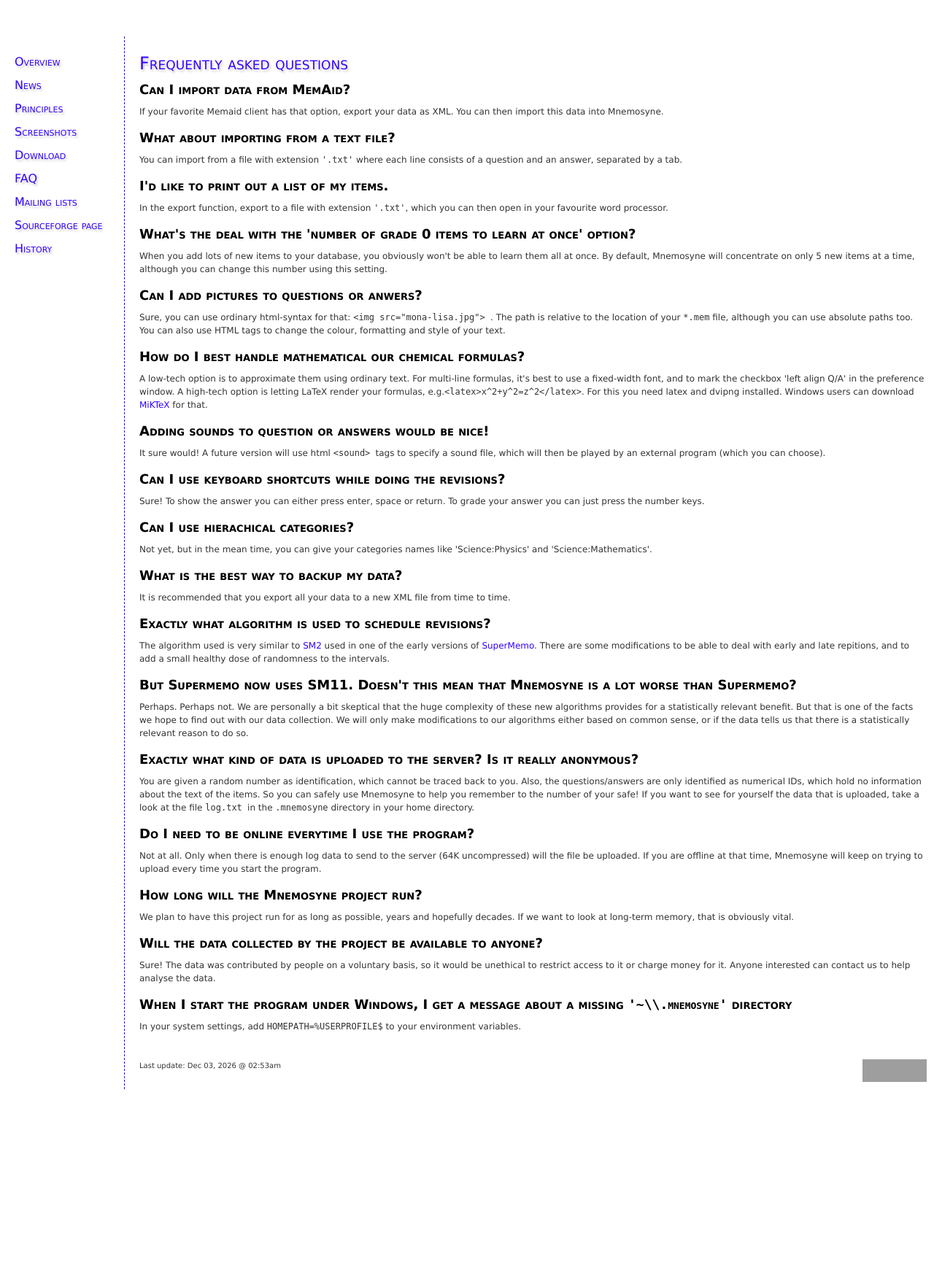
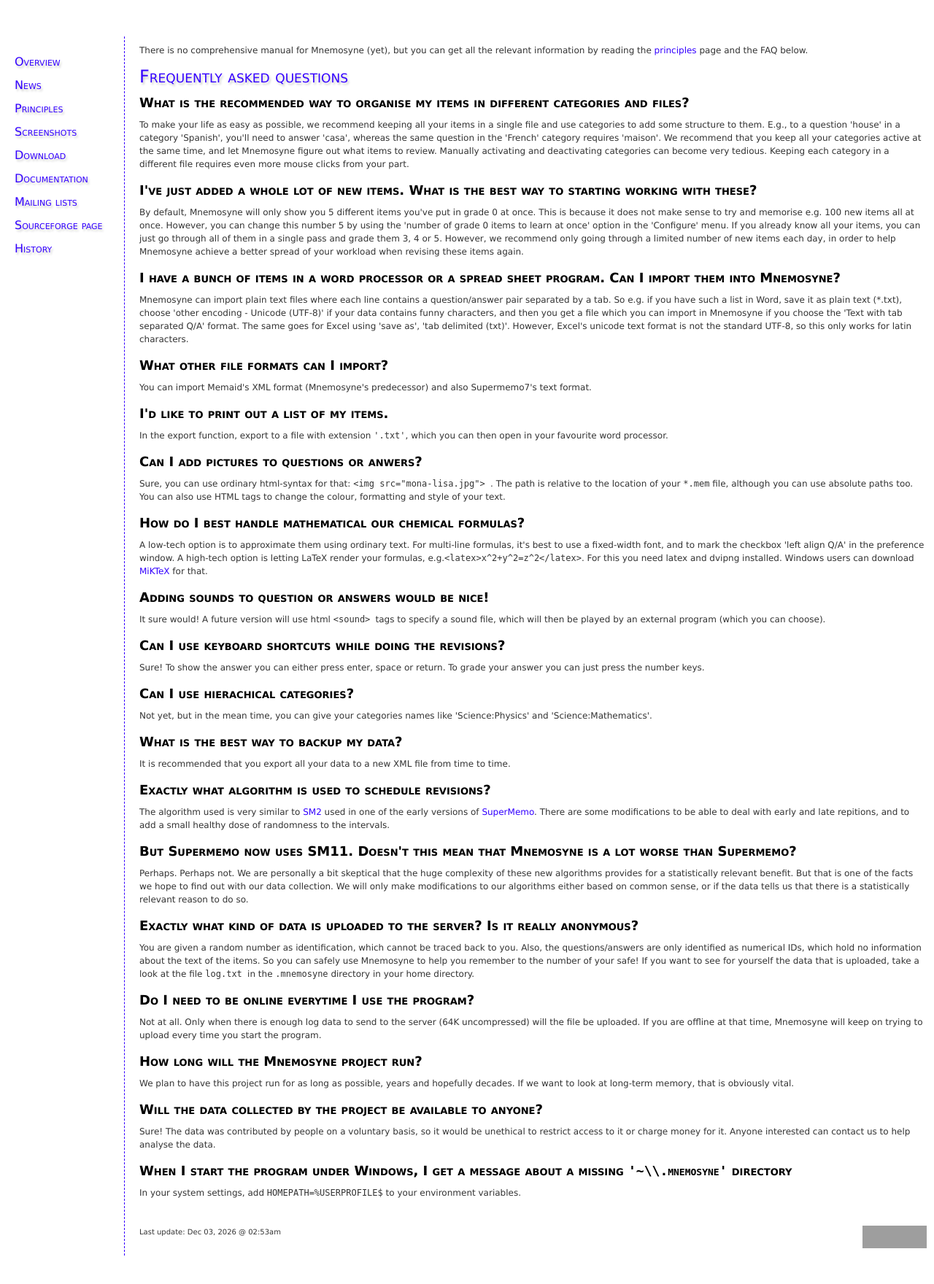
Before and after one commit to tbabej/mnemosyne-old, a PHP site: page /faq.php in a window 1280 px wide. Shown: the top 1760 px of the page at 73% size. Run offline with PHP 8.4, Linux system fonts and the light colour scheme; grey boxes are pictures that could not be loaded.

Commit message:
Update documentation.

```diff
--- a/mnemosyne-web/faq.php
+++ b/mnemosyne-web/faq.php
@@ -4,19 +4,24 @@
 
 <div id="content">
 
+          There is no comprehensive manual for Mnemosyne (yet), but you can get all the relevant information by reading the <a href="principles.php">principles<a> page and the FAQ below.
+
 <h1>Frequently asked questions</h1>
 
-<h2 id="question">Can I import data from MemAid?</h2>
-If your favorite Memaid client has that option, export your data as XML. You can then import this data into Mnemosyne.
+<h2 id="question">What is the recommended way to organise my items in different categories and files?</h2>
+To make your life as easy as possible, we recommend keeping all your items in a single file and use categories to add some structure to them. E.g., to a question 'house' in a category 'Spanish', you'll need to answer 'casa', whereas the same question in the 'French' category requires 'maison'. We recommend that you keep all your categories active at the same time, and let Mnemosyne figure out what items to review. Manually activating and deactivating categories can become very tedious. Keeping each category in a different file requires even more mouse clicks from your part.
 
-<h2 id="question">What about importing from a text file?</h2>
-You can import from a file with extension <code>'.txt'</code> where each line consists of a question and an answer, separated by a tab.
+<h2 id="question">I've just added a whole lot of new items. What is the best way to starting working with these?</h2>
+By default, Mnemosyne will only show you 5 different items you've put in grade 0 at once. This is because it does not make sense to try and memorise e.g. 100 new items all at once. However, you can change this number 5 by using the 'number of grade 0 items to learn at once' option in the 'Configure' menu. If you already know all your items, you can just go through all of them in a single pass and grade them 3, 4 or 5. However, we recommend only going through a limited number of new items each day, in order to help Mnemosyne achieve a better spread of your workload when revising these items again.
+
+<h2 id="question">I have a bunch of items in a word processor or a spread sheet program. Can I import them into Mnemosyne?</h2>
+Mnemosyne can import plain text files where each line contains a question/answer pair separated by a tab. So e.g. if you have such a list in Word, save it as plain text (*.txt), choose 'other encoding - Unicode (UTF-8)' if your data contains funny characters, and then you get a file which you can import in Mnemosyne if you choose the 'Text with tab separated Q/A' format. The same goes for Excel using 'save as', 'tab delimited (txt)'. However, Excel's unicode text format is not the standard UTF-8, so this only works for latin characters.
+
+<h2 id="question">What other file formats can I import?</h2>
+You can import Memaid's XML format (Mnemosyne's predecessor) and also Supermemo7's text format.
 
 <h2 id="question">I'd like to print out a list of my items.</h2>
 In the export function, export to a file with extension <code>'.txt'</code>, which you can then open in your favourite word processor.
-
-<h2 id="question">What's the deal with the 'number of grade 0 items to learn at once' option?</h2>
-When you add lots of new items to your database, you obviously won't be able to learn them all at once. By default, Mnemosyne will concentrate on only 5 new items at a time, although you can change this number using this setting.
 
 <h2 id="question">Can I add pictures to questions or anwers?</h2>
 Sure, you can use ordinary html-syntax for that:
--- a/mnemosyne-web/include/header.php
+++ b/mnemosyne-web/include/header.php
@@ -20,7 +20,7 @@
 <h3><a href="principles.php">Principles</a></h3>
 <h3><a href="screenshots.php">Screenshots</a></h3>
 <h3><a href="http://sourceforge.net/project/showfiles.php?group_id=159201">Download</a></h3>
-<h3><a href="faq.php">FAQ</a></h3>
+<h3><a href="faq.php">Documentation</a></h3>
 <h3><a href="http://sourceforge.net/mail/?group_id=159201">Mailing lists</a></h3>
 <h3><a href="http://sourceforge.net/projects/mnemosyne-proj">Sourceforge page</a></h3>
 <h3><a href="history.php">History</a></h3>
```
